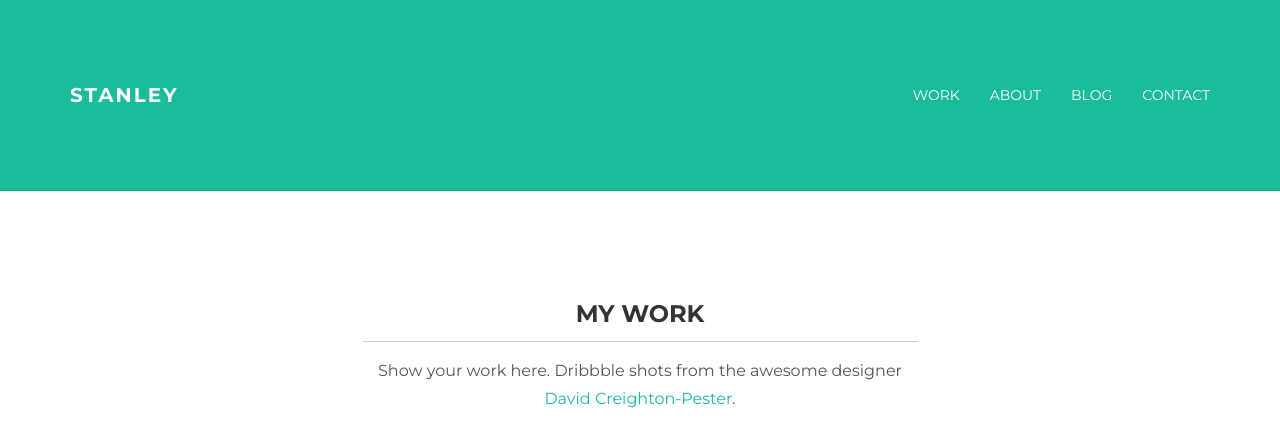
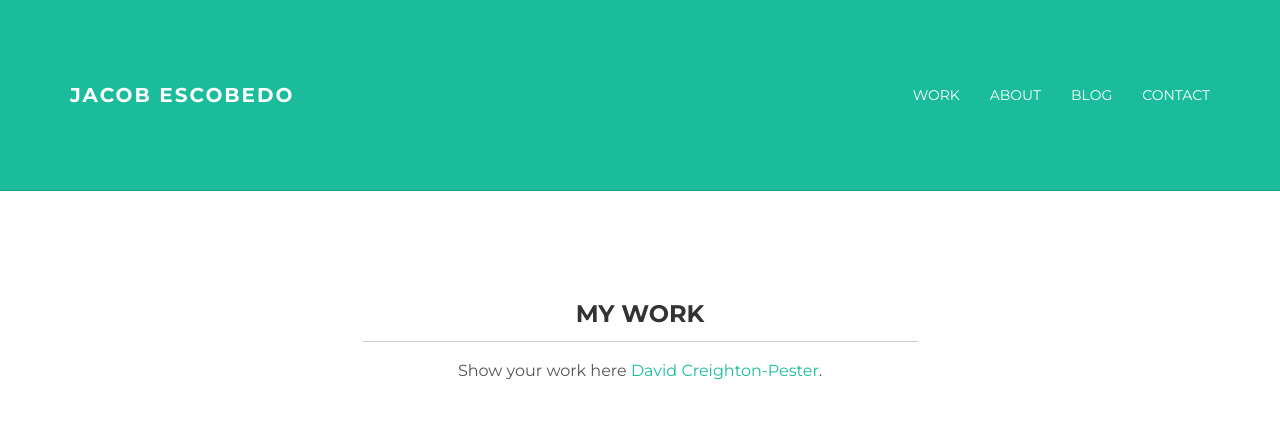
Before and after one commit to Jrescobedo/Jrescobedo.github.io, a plain HTML site: page work.html in a window 1280 px wide. Shown: the top 447 px of the page. Drawn offline with nearby package versions, Linux system fonts and the light colour scheme.

Commit message:
Changed Heading

```diff
--- a/work.html
+++ b/work.html
@@ -39,7 +39,7 @@
             <span class="icon-bar"></span>
             <span class="icon-bar"></span>
           </button>
-          <a class="navbar-brand" href="index.html">STANLEY</a>
+          <a class="navbar-brand" href="index.html">Jacob Escobedo</a>
         </div>
         <div class="navbar-collapse collapse">
           <ul class="nav navbar-nav navbar-right">
@@ -60,7 +60,7 @@
 			<div class="col-lg-6 col-lg-offset-3 centered">
 				<h3>MY WORK</h3>
 				<hr>
-				<p>Show your work here. Dribbble shots from the awesome designer <a href="http://dribbble.com/wanderingbert">David Creighton-Pester</a>.</p>
+				<p>Show your work here <a href="http://dribbble.com/wanderingbert">David Creighton-Pester</a>.</p>
 			</div>
 		</div>
 		<div class="row mt centered">
```
